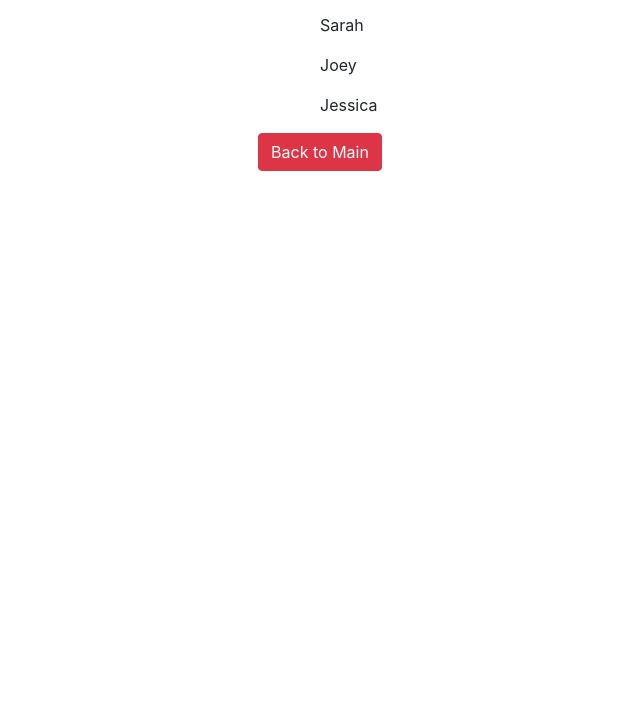
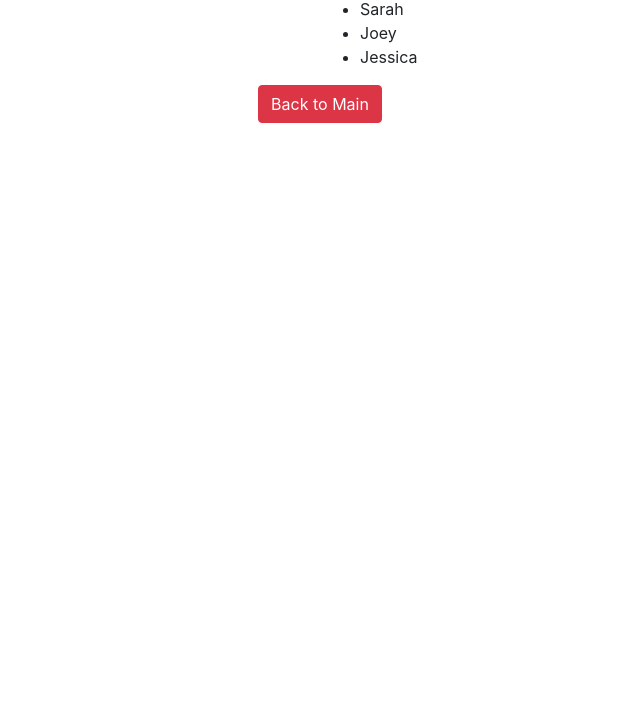
Before and after one commit to BYUCS452S2020/ObscurWitMe, a plain HTML site: page client/connections.html in a window 1280 px wide. Shown: the part 83-800 px from the top of the page, without its empty margins (320-960 px from the left). Drawn offline with nearby package versions, Linux system fonts and the light colour scheme.

Commit message:
Fix clickable list in connections.js

```diff
--- a/client/connections.html
+++ b/client/connections.html
@@ -5,6 +5,7 @@
     <meta charset="UTF-8">
     <link rel="stylesheet" href="https://stackpath.bootstrapcdn.com/bootstrap/4.5.0/css/bootstrap.min.css" integrity="sha384-9aIt2nRpC12Uk9gS9baDl411NQApFmC26EwAOH8WgZl5MYYxFfc+NcPb1dKGj7Sk" crossorigin="anonymous">
     <link rel="stylesheet" href="css/connections.css">
+    <script src="https://ajax.googleapis.com/ajax/libs/jquery/3.3.1/jquery.min.js"></script>
   </head>
 
 
@@ -24,7 +25,6 @@
     </div>
 
     <script src="js/connections.js"></script>
-    <script src="https://code.jquery.com/jquery-3.5.1.slim.min.js" integrity="sha384-DfXdz2htPH0lsSSs5nCTpuj/zy4C+OGpamoFVy38MVBnE+IbbVYUew+OrCXaRkfj" crossorigin="anonymous"></script>
     <script src="https://cdn.jsdelivr.net/npm/popper.js@1.16.0/dist/umd/popper.min.js" integrity="sha384-Q6E9RHvbIyZFJoft+2mJbHaEWldlvI9IOYy5n3zV9zzTtmI3UksdQRVvoxMfooAo" crossorigin="anonymous"></script>
     <script src="https://stackpath.bootstrapcdn.com/bootstrap/4.5.0/js/bootstrap.min.js" integrity="sha384-OgVRvuATP1z7JjHLkuOU7Xw704+h835Lr+6QL9UvYjZE3Ipu6Tp75j7Bh/kR0JKI" crossorigin="anonymous"></script>
   </body>
--- a/client/js/connections.js
+++ b/client/js/connections.js
@@ -1,31 +1,58 @@
-document.getElementById("connections").addEventListener("load", getPotentialConnections());
+$(document).ready(function() {
+  $("connections").ready(function() {
+    getPotentialConnections();
+  });
+});
 
-function goToUserPage(username) {
-  console.log(username);
 
-  // TODO: change to userid
 
-  window.location.href="user.html#" + username;
+function goToUserPage(userid) {
+  console.log(userid);
+
+  window.location.href="user.html#" + userid;
 }
 
 function createClickableList(list) {
-  for (var i = 0; i < list.length; i++) {
-    var p = document.createElement("p");
-    p.appendChild(document.createTextNode(list[i]));
-    p.addEventListener("click", function() { goToUserPage(this.innerText) });
-    document.getElementById("connections").appendChild(p);
-  }
+  $ul = $("<ul></ul>");
+  $("#connections").append($ul);
+
+  $(list).each(function(i) {
+    var $li = $("<li></li>").text(list[i].username);
+    $li.click(function(e) {
+      e.preventDefault();
+      goToUserPage(list[i].userid);
+    });
+    $($ul).append($li);
+  });
 }
 
 function getPotentialConnections() {
   console.log("getting connections");
-  // connect to server
+
+  // // TODO: does this exist?
+  // var url = "http://localhost:8000/getconnections";
+  // var userid = sessionStorage.getItem("userid");
+  // var data = {
+  //   userid: userid
+  // }
+
+  // $.ajax({
+  //   url: url,
+  //   data: JSON.stringify(data),
+  //   success: function(data, status) {
+  //     createClickableList(data["connections"]);
+  //   },
+  //   error: function(error) {
+  //     console.warn(error);
+  //   }
+  // });
 
   list = []
-  list.push("Mike");
-  list.push("Sarah");
-  list.push("Joey");
-  list.push("Jessica");
+  list.push({ "username": "Mike", "userid": "1" });
+  list.push({ "username": "Sarah", "userid": "2" });
+  list.push({ "username": "Joey", "userid": "3" });
+  list.push({ "username": "Jessica", "userid": "4" });
 
+  console.log(list)
   createClickableList(list);
 }
--- a/client/js/user.js
+++ b/client/js/user.js
@@ -10,8 +10,8 @@ $(document).ready(function() {
 
 
 function getUser() {
-  var username = window.location.hash.substring(1);
-  console.log(username);
+  var userid = window.location.hash.substring(1);
+  console.log("userid: " + userid);
 
   // connect to server
 
@@ -45,7 +45,7 @@ function getInterests() {
 
   var url = "http://localhost:8000/getuserinterests";
   // TODO: get userid somehow
-  var userid = sessionStorage.getItem("userinterest";)
+  var userid = sessionStorage.getItem("userinterest");
   var data = {
     userid: userid
   }
```
